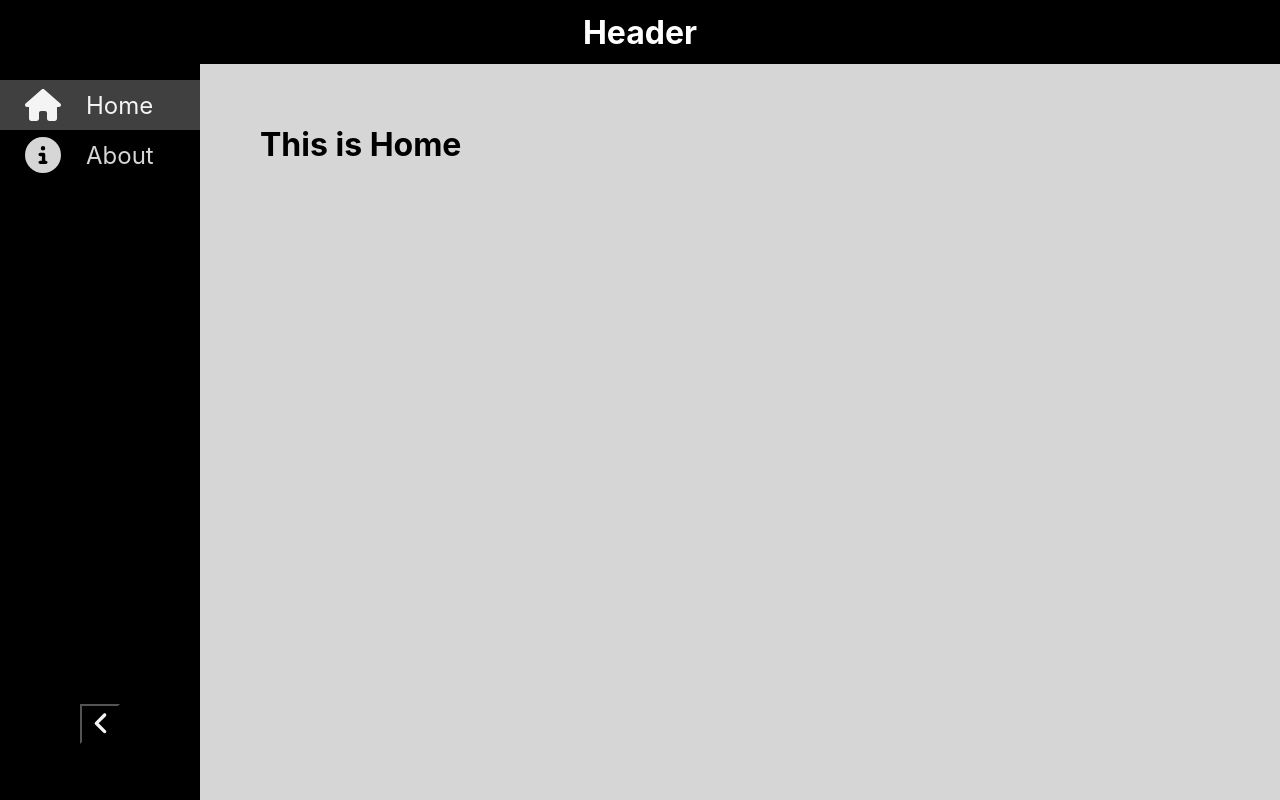
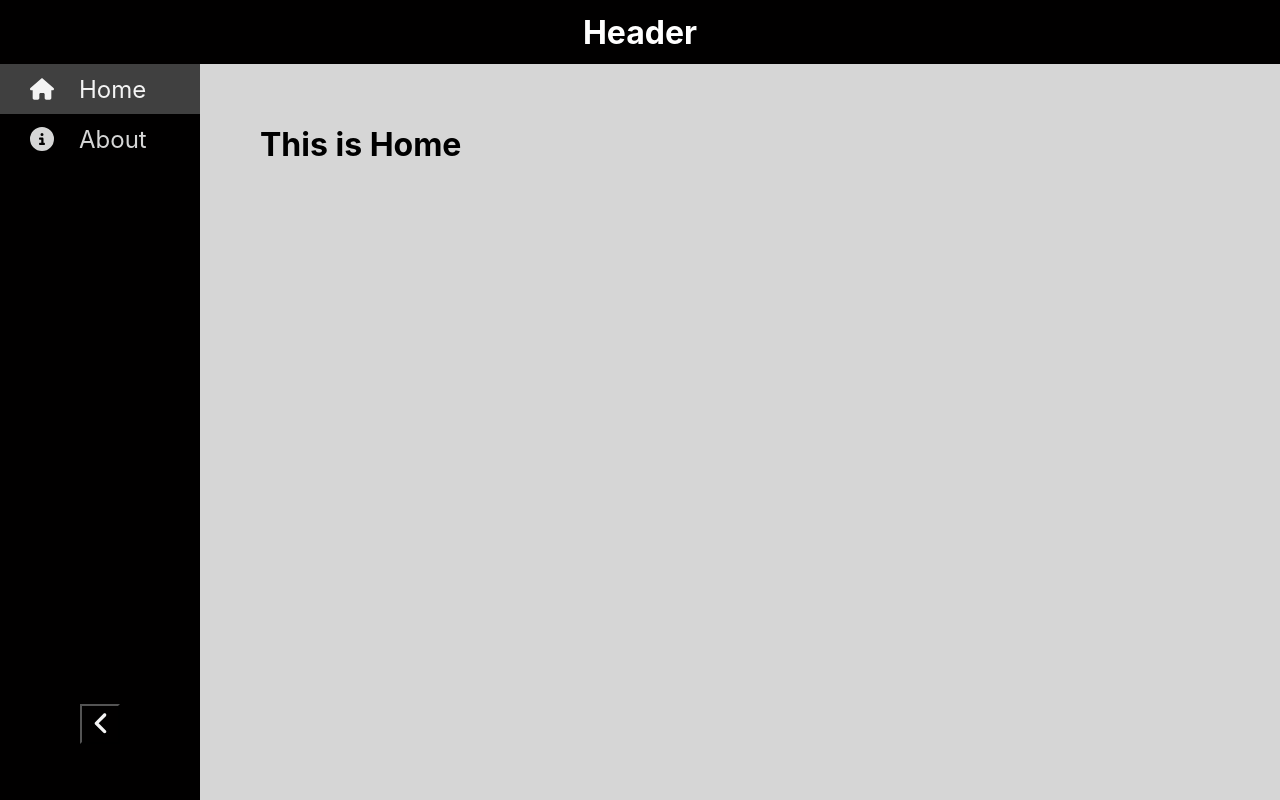
Before and after one commit to LucasPierru/SportsPredictions, a React (Create React App) app: page / in a window 1280 px wide. Built offline with nearby package versions, Linux system fonts and the light colour scheme.

Commit message:
Navbar done but actually

```diff
--- a/src/components/sidebar/Sidebar.css
+++ b/src/components/sidebar/Sidebar.css
@@ -36,9 +36,12 @@
     display: flex;
     height: 50px;
     justify-content: center;
+    position: relative;
+    top: 0;
 }
 
 ul {
     list-style-type: none;
     padding: 0;
+    margin:0;
 }
--- a/src/components/sidebar/SidebarLink.css
+++ b/src/components/sidebar/SidebarLink.css
@@ -21,15 +21,20 @@
     background-color: #202020;
 }
 
+.link.active:hover {
+    color: #d6d6d6;
+    background-color: #616161;
+}
+
 .link-container {
     display: flex;
     justify-content: center;
 }
 
 .link-icon {
-    width: 1.5em;
-    height: 1.5em;
-    margin-left: 25px;
+    width: 1em;
+    height: 1em;
+    margin-left: 30px;
     cursor: pointer;
     user-select: none;
 }
```
